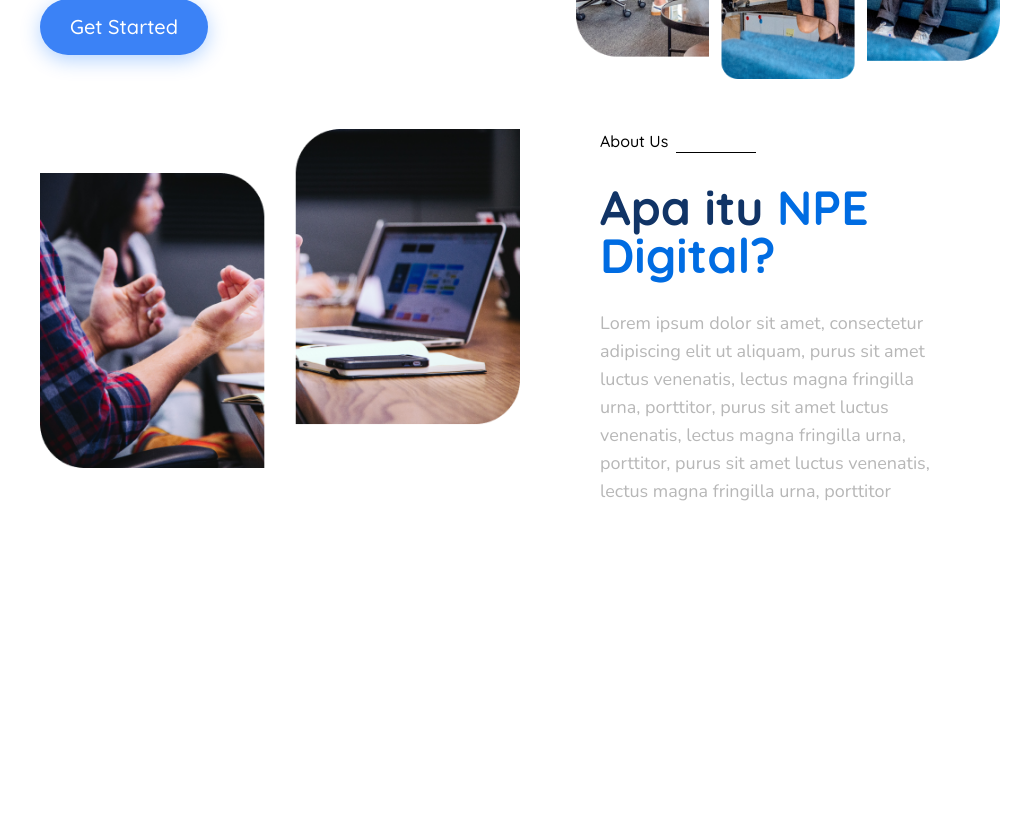
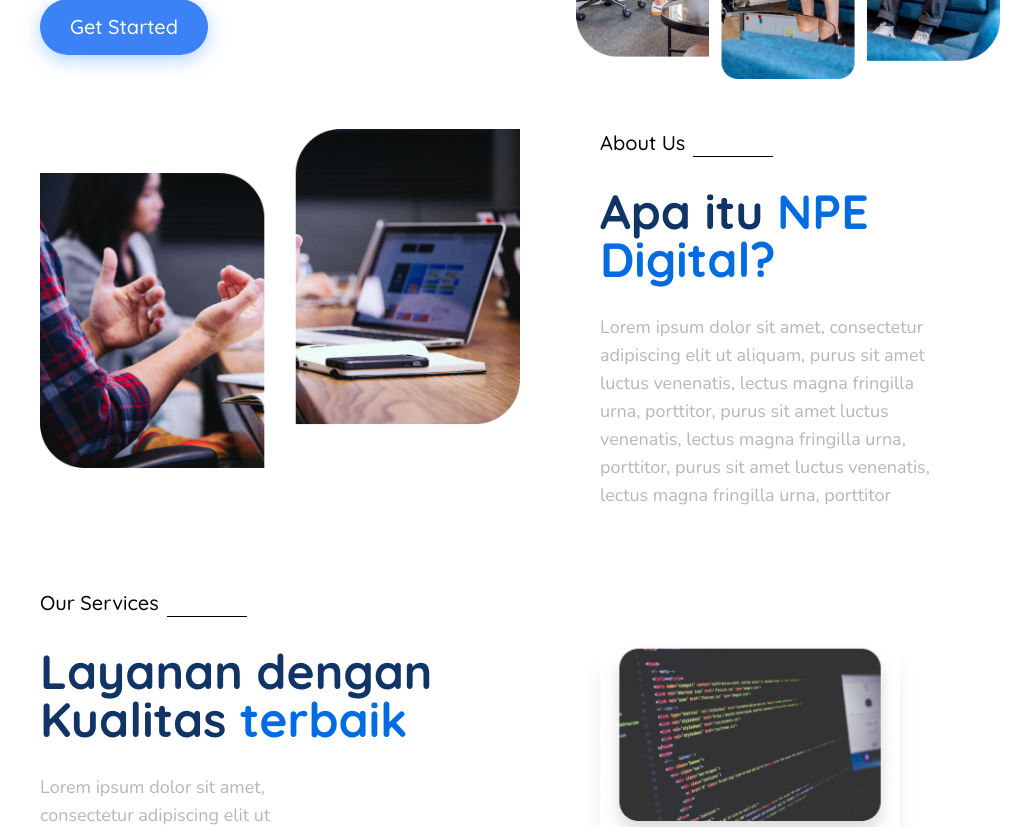
Before and after one commit to rafmasloman/NPE-Digital, a React (Create React App) app: page / in a window 1280 px wide. Shown: the part 460-1287 px from the top of the page, without its empty margins (120-1151 px from the left). Before the commit the page ends 965 px from the top, so only its background shows below. Built offline with nearby package versions, Linux system fonts and the light colour scheme.

Commit message:
beberapa perubahan dibuat

```diff
--- a/src/App.js
+++ b/src/App.js
@@ -1,12 +1,14 @@
 import About from "./components/about";
 import Header from "./components/header";
 import Hero from "./components/hero";
+import Services from "./components/services";
 function App() {
   return (
-    <div className="px-7.5 md:px-40">
+    <div className="px-7.5 mb-20 md:px-40">
       <Header />
       <Hero />
       <About />
+      <Services />
     </div>
   );
 }
--- a/src/components/about/index.js
+++ b/src/components/about/index.js
@@ -10,7 +10,7 @@ const About = () => {
       </div>
       <div className="flex flex-col justify-center  md:ml-20">
         <div className="flex items-end">
-          <h3 className=" font-primary font-medium ">About Us</h3>
+          <h3 className=" font-primary font-medium md:text-xl">About Us</h3>
           <span className="w-20 bg-black h-0.9 ml-2"></span>
         </div>
         <h1 className="font-primary mt-2.5 font-bold text-blue-secondary text-2.5xl md:text-5xl md:mt-7.5">
--- a/tailwind.config.js
+++ b/tailwind.config.js
@@ -37,6 +37,7 @@ module.exports = {
       },
       width: {
         12.5: "3.125rem",
+        72.5: "18.75rem",
       },
       height: {
         0.9: "0.9px",
```
